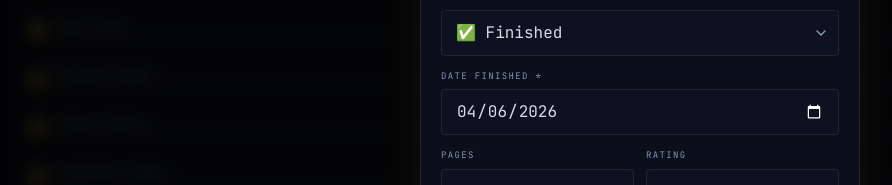
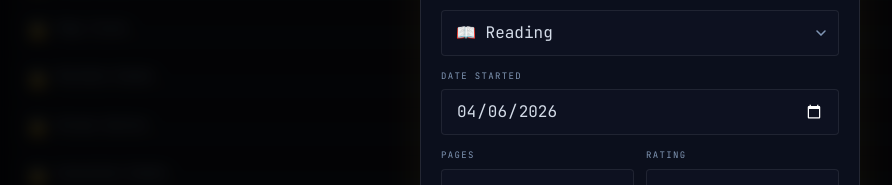
Before and after one commit to jsr1292/booktracker-ha, a React (Vite) app in the folder client/: page / in a window 1280 px wide. Both pictures are taken after a click on the button "+ ADD BOOK". Shown: the part 661-846 px from the top of the page, without its empty margins (0-892 px from the left). Built offline with nearby package versions, Linux system fonts and the light colour scheme.

Commit message:
Fix: default status reading + CSP google fonts

```diff
--- a/client/src/components/BookForm.tsx
+++ b/client/src/components/BookForm.tsx
@@ -35,7 +35,7 @@ export default function BookForm({ book, initialData, onSave, onCancel }: Props)
   const [title, setTitle] = useState(book?.title ?? initialData?.title ?? '');
   const [author, setAuthor] = useState(book?.author ?? initialData?.author ?? '');
   const [status, setStatus] = useState<'reading' | 'finished' | 'abandoned' | 'planned'>(
-    book?.status ?? initialData?.status ?? 'finished'
+    book?.status ?? initialData?.status ?? 'reading'
   );
   const [dateFinished, setDateFinished] = useState(
     book?.date_finished ?? initialData?.date_finished ?? new Date().toISOString().split('T')[0]
--- a/client/src/lib/db.ts
+++ b/client/src/lib/db.ts
@@ -104,7 +104,7 @@ export async function addBook(data: Omit<Book, 'id' | 'created_at' | 'updated_at
   const cleanNotes = (data.notes ?? '').slice(0, MAX_NOTES);
   const cleanDesc = sanitize(data.description ?? '');
 
-  const status = VALID_STATUSES.includes(data.status as any) ? data.status : 'finished';
+  const status = VALID_STATUSES.includes(data.status as any) ? data.status : 'reading';
 
   const cleanDateStarted = safeDate(data.date_started);
   const cleanDateFinished = safeDate(data.date_finished);
```
Also changed, not shown: 1 other file (tests, documents, lock files or other folders).
